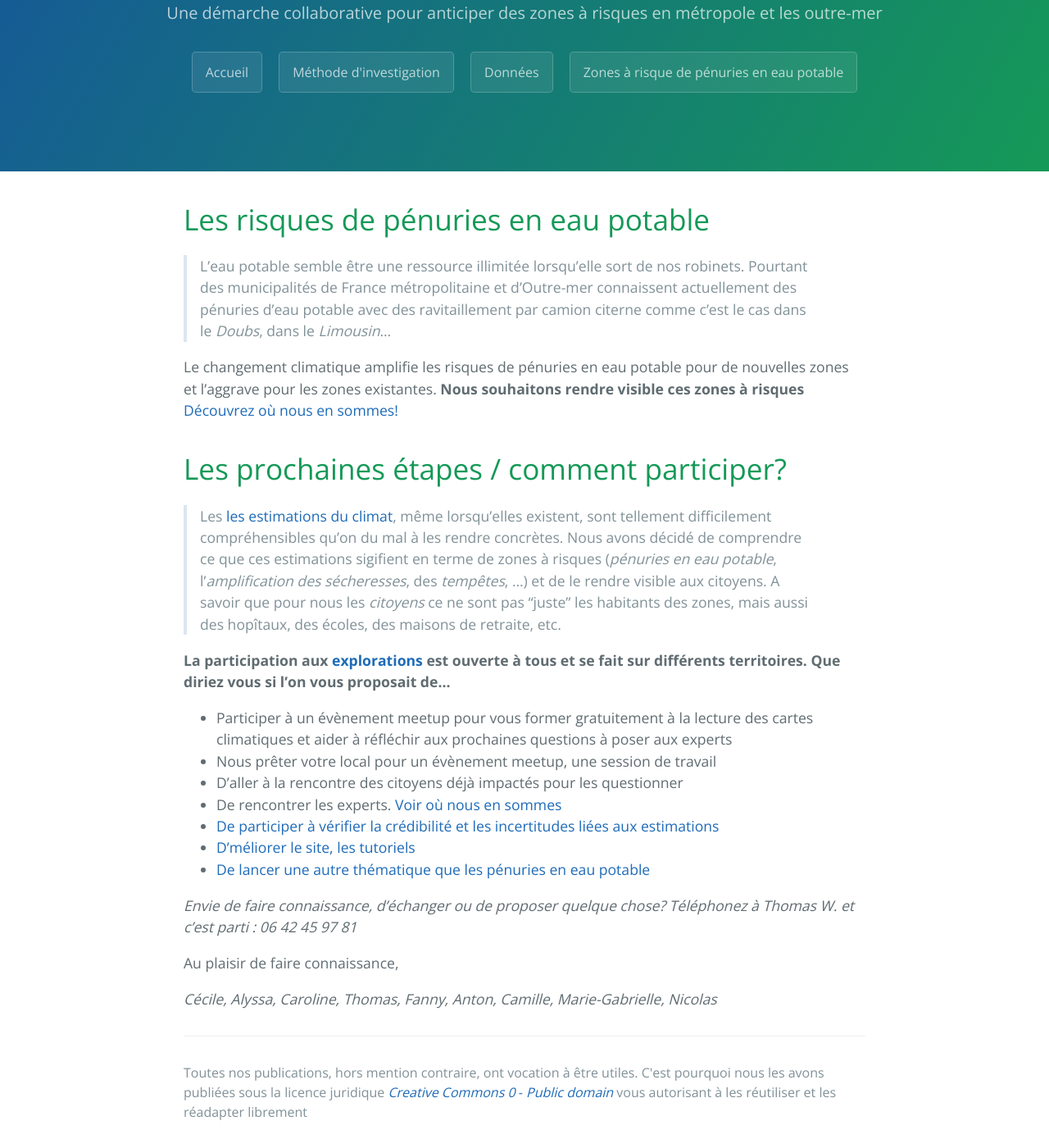
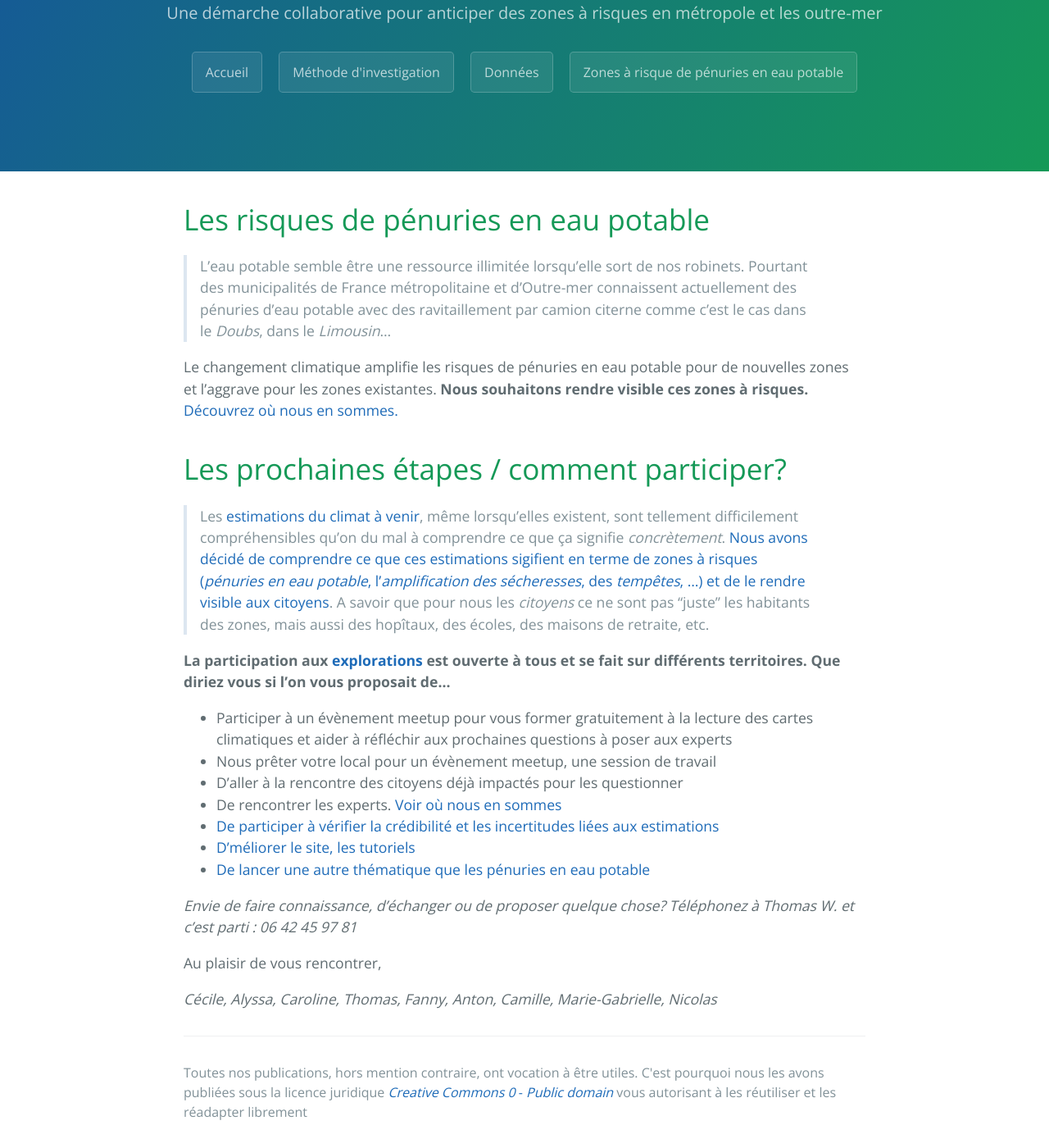
Before and after one commit to secheresses/Ancien-site, a Jekyll site: the page built from index.md, in a window 1280 px wide and 1400 px high, scrolled down 174 px. Shown: the whole window at 82% size. Built offline with Jekyll 4.4.1, drawn with Linux system fonts in a browser that asks for light colours.

Commit message:
Update index.md

```diff
--- a/index.md
+++ b/index.md
@@ -7,11 +7,11 @@ title: Changements climatiques
 
 > L'eau potable semble être une ressource illimitée lorsqu'elle sort de nos robinets. Pourtant des municipalités de France métropolitaine et d'Outre-mer connaissent actuellement des pénuries d'eau potable avec des ravitaillement par camion citerne comme c'est le cas dans le *Doubs*, dans le *Limousin*...
 
-Le changement climatique amplifie les risques de pénuries en eau potable pour de nouvelles zones et l'aggrave pour les zones existantes. **Nous souhaitons rendre visible ces zones à risques** [Découvrez où nous en sommes!](../risques-penurie-eau)
+Le changement climatique amplifie les risques de pénuries en eau potable pour de nouvelles zones et l'aggrave pour les zones existantes. **Nous souhaitons rendre visible ces zones à risques.** [Découvrez où nous en sommes.](../risques-penurie-eau)
 
 # Les prochaines étapes / comment participer?
 
-> Les [les estimations du climat](../donnees), même lorsqu'elles existent, sont tellement difficilement compréhensibles qu'on du mal à les rendre concrètes. Nous avons décidé de comprendre ce que ces estimations sigifient en terme de zones à risques (*pénuries en eau potable*, l'*amplification des sécheresses*, des *tempêtes*, ...) et de le rendre visible aux citoyens. A savoir que pour nous les *citoyens* ce ne sont pas "juste" les habitants des zones, mais aussi des hopîtaux, des écoles, des maisons de retraite, etc.
+> Les [estimations du climat à venir](../donnees), même lorsqu'elles existent, sont tellement difficilement compréhensibles qu'on du mal à comprendre ce que ça signifie *concrètement*. [Nous avons décidé de comprendre ce que ces estimations sigifient en terme de zones à risques (*pénuries en eau potable*, l'*amplification des sécheresses*, des *tempêtes*, ...) et de le rendre visible aux citoyens](../methode). A savoir que pour nous les *citoyens* ce ne sont pas "juste" les habitants des zones, mais aussi des hopîtaux, des écoles, des maisons de retraite, etc.
 
 **La participation aux [explorations](../methode) est ouverte à tous et se fait sur différents territoires. Que diriez vous si l'on vous proposait de...**
 
@@ -25,6 +25,6 @@ Le changement climatique amplifie les risques de pénuries en eau potable pour d
 
 *Envie de faire connaissance, d'échanger ou de proposer quelque chose? Téléphonez à Thomas W. et c'est parti : 06 42 45 97 81*
 
-Au plaisir de faire connaissance,
+Au plaisir de vous rencontrer,
 
 *Cécile, Alyssa, Caroline, Thomas, Fanny, Anton, Camille, Marie-Gabrielle, Nicolas*
```
